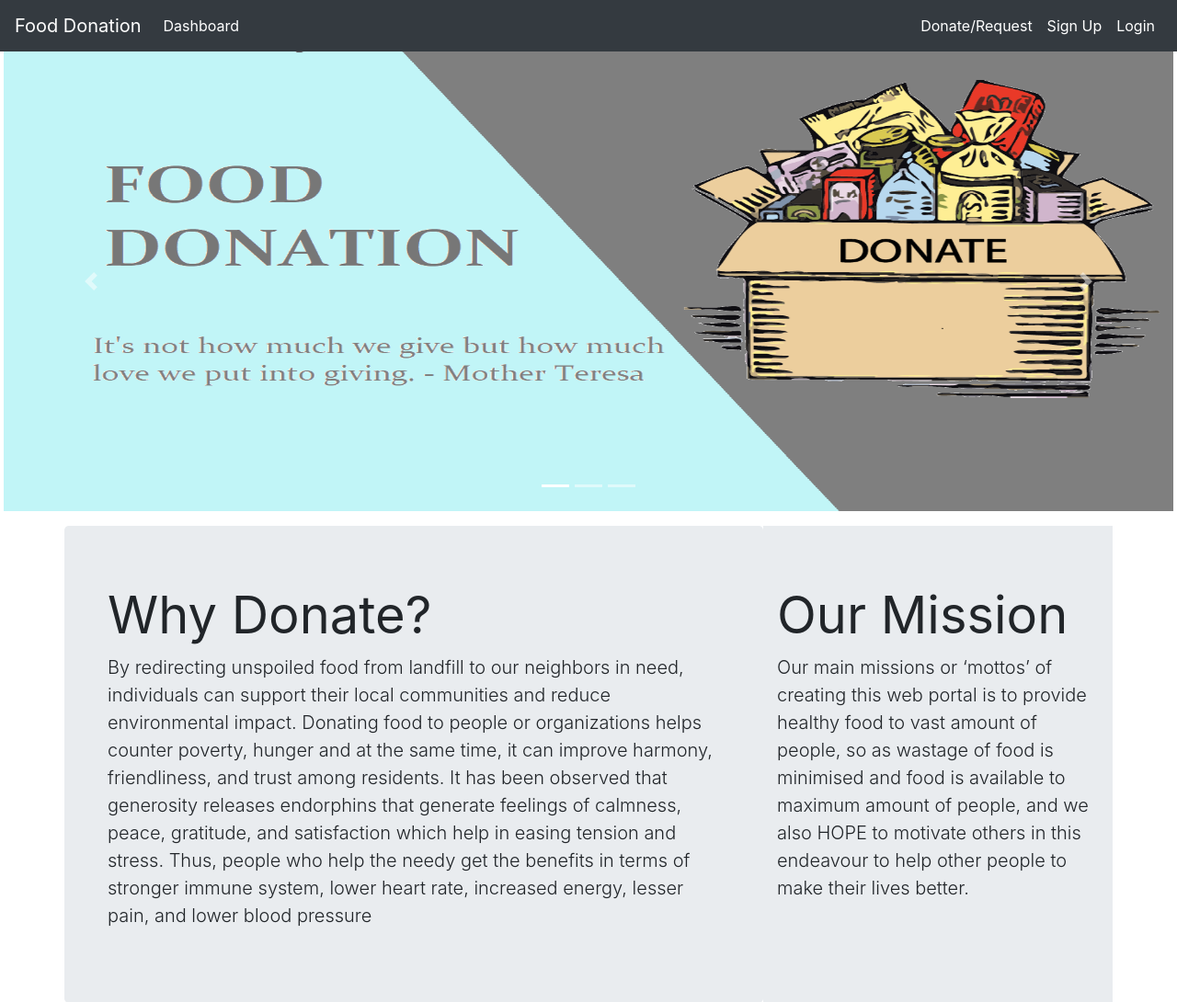
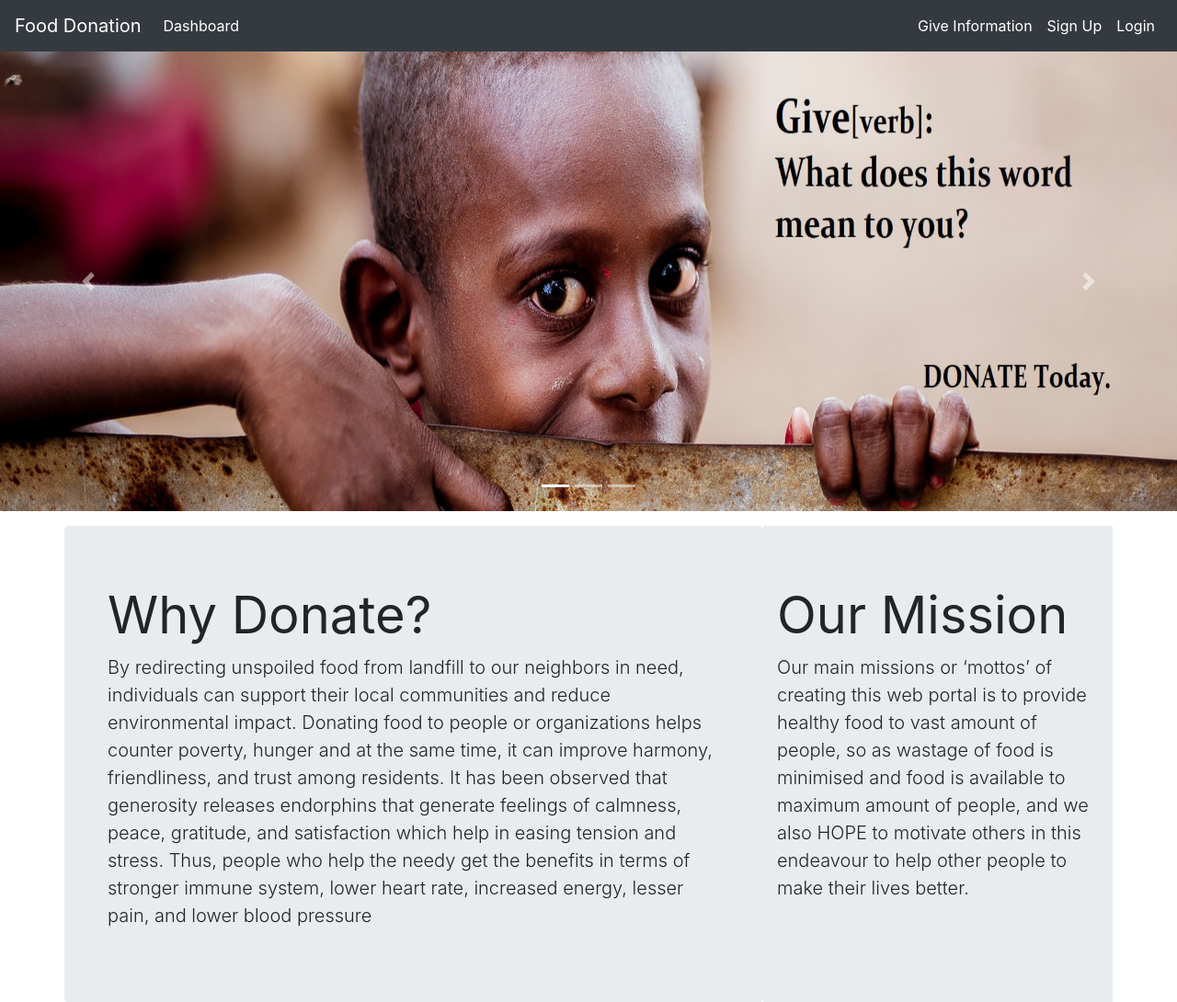
Before and after one commit to adityanav123/FoodDonation, a Django app: page / in a window 1280 px wide. Shown: the top 1090 px of the page at 92% size. Run offline with Django 3.2, Linux system fonts and the light colour scheme; some libraries are stand-ins or nearby versions.

Commit message:
Update home_gc.html

```diff
--- a/templates/home_gc.html
+++ b/templates/home_gc.html
@@ -55,7 +55,7 @@
           {% else %}
           <ul class="navbar-nav ml-auto">
             <li class="nav-item active">
-              <a class="nav-link" href="{% url 'anonymusUserRequest' %}">Donate/Request<span class="sr-only">(current)</span></a>
+              <a class="nav-link" href="{% url 'anonymusUserRequest' %}">Give Information<span class="sr-only">(current)</span></a>
             </li>
             <li class="nav-item active">
               <a class="nav-link" href="{% url 'signup' %}">Sign Up<span class="sr-only">(current)</span></a>
@@ -69,7 +69,7 @@
         </div>
       </nav>
 
-      <div class="row mx-1">
+      <div class="row mx-0">
         <div class="col-12 mx-0 px-0">
             <div id="carouselExampleIndicators" class="carousel slide" data-ride="carousel">
               <ol class="carousel-indicators">
@@ -79,14 +79,14 @@
               </ol>
               <div class="carousel-inner">
                 <div class="carousel-item active">
-                  <img src="{% static 'images/cr3.png' %}" class="d-block w-100" alt="..hi" width="100" height="500">
+                  <img src="{% static 'images/cr14.jpg' %}" class="d-block w-100" alt="..hi" width="100" height="500">
                 </div>
                 <div class="carousel-item">
-                    <img src="{% static 'images/cr14.jpg' %}" class="d-block w-100"  width="100" height="500">
+                    <img src="{% static 'images/cr6.png' %}" class="d-block w-100"  width="100" height="500">
                     <!-- <div class="centered">Centered</div> -->
                   </div>
                 <div class="carousel-item">
-                  <img src="{% static 'images/cr6.png' %}" class="d-block w-100"  width="100" height="500">
+                  <img src="{% static 'images/cr3.png' %}" class="d-block w-100"  width="100" height="500">
                 </div>
               </div>
               <a class="carousel-control-prev" href="#carouselExampleIndicators" role="button" data-slide="prev">
```
